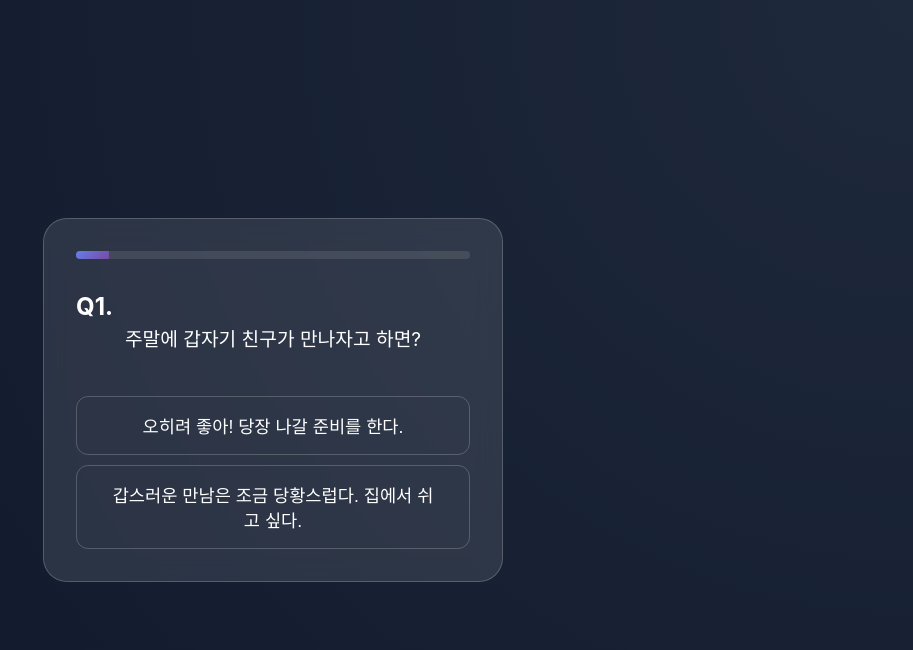
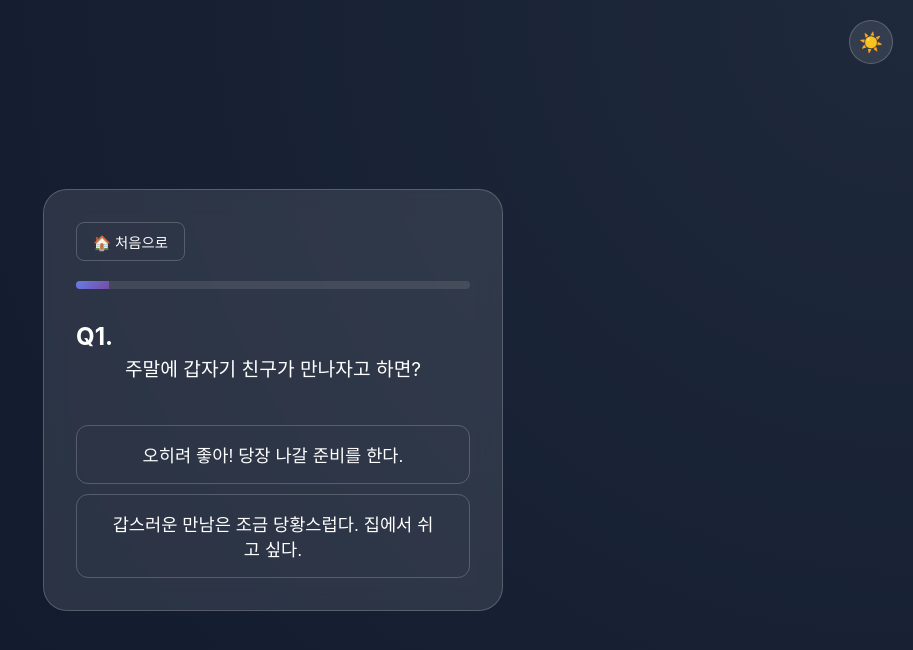
Before and after one commit to saraho76/mbti, a React (Vite) app: page / in a window 1280 px wide. Both pictures are taken after a click on the button "테스트 시작하기". Shown: the top 650 px of the page, without its empty margins (367-1280 px from the left). Built offline with nearby package versions, Linux system fonts and the light colour scheme.

Commit message:
Update: Add theme toggle and Home button UI

```diff
--- a/src/App.tsx
+++ b/src/App.tsx
@@ -119,6 +119,10 @@ function App() {
 
   return (
     <div className="container">
+      <button className="theme-toggle" onClick={toggleTheme} title="테마 변경">
+        {theme === 'dark' ? '☀️' : '🌙'}
+      </button>
+
       {step === 'START' && (
         <div className="glass-card">
           <h1>나의 MBTI 테스트</h1>
@@ -130,6 +134,9 @@ function App() {
 
       {step === 'TEST' && (
         <div className="glass-card">
+          <div style={{ textAlign: 'left' }}>
+            <button className="home-btn" onClick={goHome}>🏠 처음으로</button>
+          </div>
           <div className="progress-bar">
             <div
               className="progress-fill"
@@ -137,7 +144,7 @@ function App() {
             ></div>
           </div>
           <h2>Q{currentIdx + 1}.</h2>
-          <p style={{ fontSize: '1.2rem', color: '#fff' }}>{questions[currentIdx].text}</p>
+          <p style={{ fontSize: '1.2rem', color: 'var(--text-primary)' }}>{questions[currentIdx].text}</p>
           {questions[currentIdx].options.map((opt, i) => (
             <button
               key={i}
@@ -152,6 +159,9 @@ function App() {
 
       {step === 'RESULT' && (
         <div className="glass-card result-card">
+          <div style={{ textAlign: 'left' }}>
+            <button className="home-btn" onClick={() => setStep('START')}>🏠 처음으로</button>
+          </div>
           <p style={{ marginBottom: '5px' }}>당신의 MBTI 유형은</p>
           <h1 style={{ marginBottom: '0', fontSize: '3rem' }}>{result}</h1>
           <h2 style={{ textAlign: 'center', marginBottom: '1.5rem', color: 'var(--accent-color)', fontSize: '1.2rem' }}>
```
